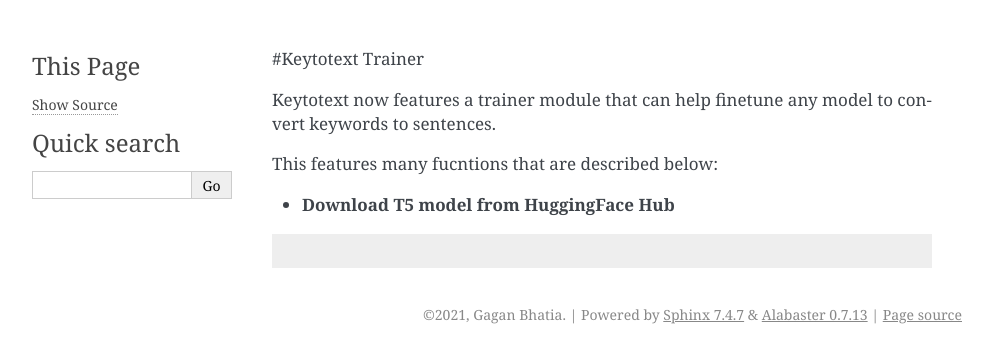
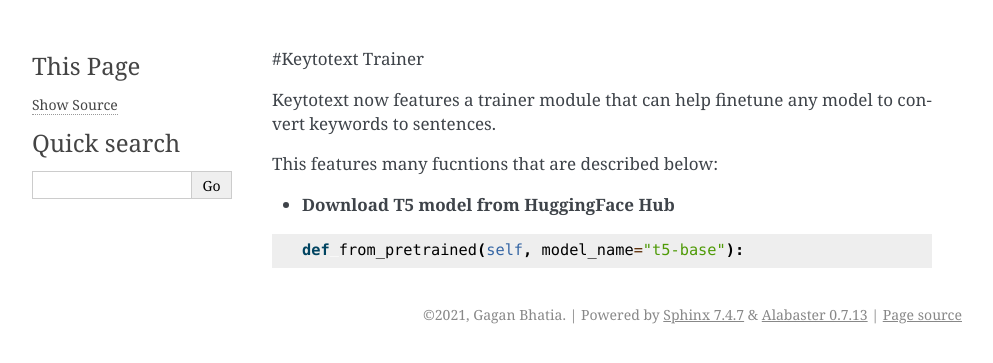
Before and after one commit to gagan3012/keytotext, a Sphinx documentation site: the page built from docs/TRAINER.md, in a window 1280 px wide. Shown: the top 363 px of the page, without its empty margins (148-1141 px from the left). Built offline with Sphinx 7.4.7, drawn with Linux system fonts in a browser that asks for light colours.

Commit message:
Update TRAINER.md

````diff
--- a/docs/TRAINER.md
+++ b/docs/TRAINER.md
@@ -7,3 +7,4 @@ This features many fucntions that are described below:
 - ### Download T5 model from HuggingFace Hub
 
 ```python
+def from_pretrained(self, model_name="t5-base"):
````
